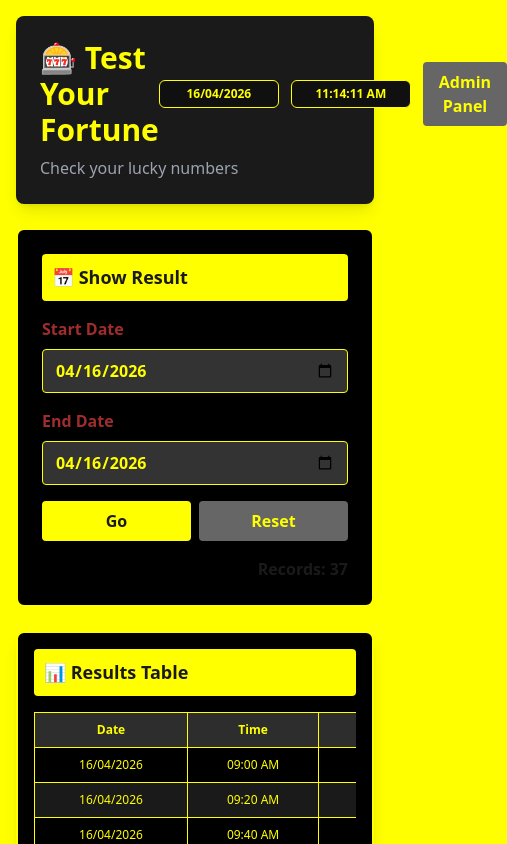
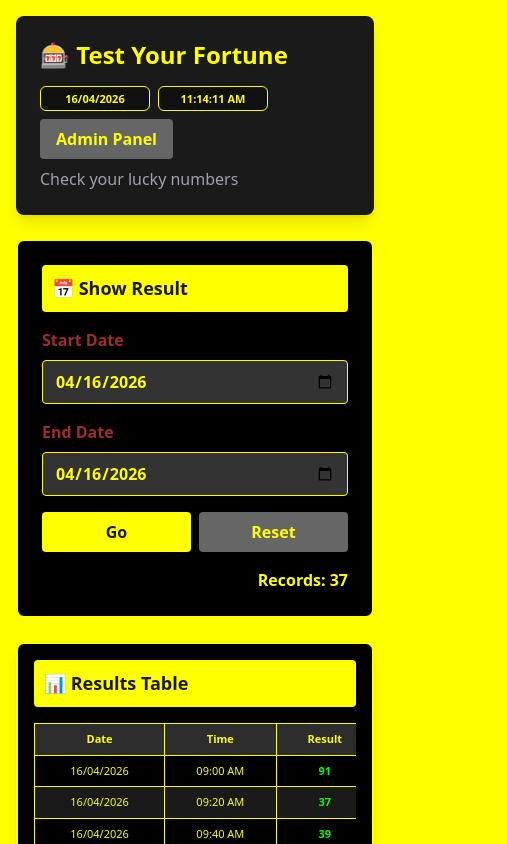
Before and after one commit to mohd-shayan-ansari/lotterysystem, a plain HTML site: page index.html in a window 390 px wide. Shown: the top 844 px of the page, 507 px wide, since content can reach past the window. Drawn offline with nearby package versions, Linux system fonts and the light colour scheme.

Commit message:
Improve mobile header responsiveness and update cache-bust version

```diff
--- a/index.html
+++ b/index.html
@@ -99,6 +99,7 @@
 
         .scrollable-table {
             overflow-x: auto;
+            -webkit-overflow-scrolling: touch;
         }
 
         .table-cell-pending {
@@ -116,7 +117,7 @@
         table {
             border-collapse: collapse;
             width: 100%;
-            min-width: 1200px;
+            min-width: 560px;
         }
 
         th,
@@ -190,20 +191,27 @@
         }
 
         @media (max-width: 768px) {
+            body {
+                padding: 12px;
+            }
+            .header {
+                padding: 16px;
+            }
             .scrollable-table {
                 overflow-x: auto;
             }
             table {
-                min-width: 400px;
+                min-width: 340px;
             }
             th,
             td {
-                padding: 8px;
-                font-size: 12px;
+                padding: 7px;
+                font-size: 11px;
             }
             .header-clock-box {
-                min-width: 120px;
-                font-size: 12px;
+                min-width: 110px;
+                font-size: 11px;
+                padding: 5px 8px;
             }
         }
     </style>
@@ -212,12 +220,12 @@
 <body class="p-4 md:p-6">
     <!-- Header -->
     <div class="header rounded-lg mb-6 p-6 shadow-lg">
-        <div class="flex justify-between items-center">
-            <h1 class="text-3xl md:text-4xl font-bold" style="color: #FFFF00;">🎰 Test Your Fortune</h1>
-            <div class="flex items-center gap-3">
+        <div class="flex flex-col md:flex-row md:justify-between md:items-center gap-4">
+            <h1 class="text-2xl md:text-4xl font-bold leading-tight" style="color: #FFFF00;">🎰 Test Your Fortune</h1>
+            <div class="flex flex-wrap items-center gap-2 md:gap-3">
                 <div id="liveDate" class="header-clock-box"></div>
                 <div id="liveTime" class="header-clock-box"></div>
-                <button class="btn-secondary" onclick="openAdminAuthModal()">Admin Panel</button>
+                <button class="btn-secondary whitespace-nowrap" onclick="openAdminAuthModal()">Admin Panel</button>
             </div>
         </div>
         <p class="text-gray-400 mt-2">Check your lucky numbers</p>
@@ -260,7 +268,7 @@
                 <button class="btn-secondary flex-1 md:flex-none" onclick="resetFilter()">Reset</button>
             </div>
             <div class="text-right">
-                <span id="recordCount" class="font-bold" style="color: #1a1a1a;"></span>
+                <span id="recordCount" class="font-bold" style="color: #FFFF00;"></span>
             </div>
         </div>
     </div>
@@ -340,7 +348,7 @@
         </div>
     </div>
 
-    <script src="app.js?v=20260416-8"></script>
+    <script src="app.js?v=20260416-9"></script>
 </body>
 
 </html>
```
